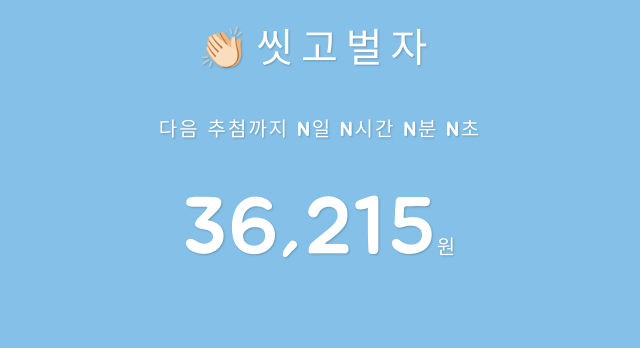
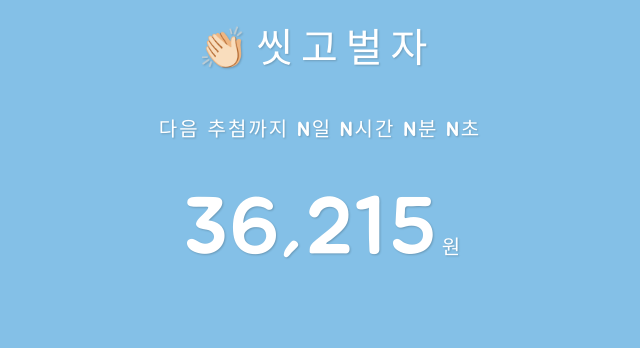
Before and after one commit to COVID-busters/frontend, a website: page index.html in a window 1280 px wide. Shown: the top 348 px of the page, 323-963 px from the left. Drawn offline with Linux system fonts and the light colour scheme.

Commit message:
Fix money-text width

```diff
--- a/index.html
+++ b/index.html
@@ -35,7 +35,10 @@
 	<div class="ribbon ribbon-top-right"><span>\ \ \ \ \ \ \ \</span></div>
 	<div class="ribbon ribbon-bottom-left"><span>\ \ \ \ \ \ \ \</span></div>
 	<div class="textbox">다음 추첨까지 N일 N시간 N분 N초</div>
-	<div class="textbox"><span id="countup" style="font-family: 'Jua', sans-serif; font-weight:400; font-size: 80px;"></span><span style="font-family: 'Jua', sans-serif; font-weight:400; font-size: 20px;">원</span></div>
+	<div class="textbox">
+		<div style="width:250px; display:inline-block;"><span id="countup" style="font-family: 'Jua', sans-serif; font-weight:400; font-size: 80px;"></span></div>
+		<div style="display:inline-block;">원</div>
+	</div>
 	<div class="textbox" style="margin-top:100px">
 	<button class="uk-button uk-button-primary uk-border-rounded uk-text-large">참여하기</button>
 	</div>
```
